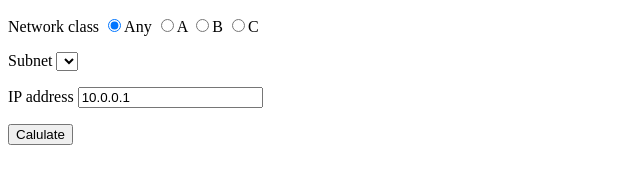
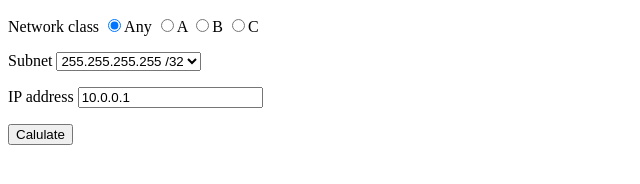
Before and after one commit to psychoAB/IP-Subnet-Calulator, a plain HTML site: page index.html in a window 1280 px wide. Shown: the whole page, without its empty margins (0-640 px from the left). Drawn offline with Linux system fonts and the light colour scheme.

Commit message:
index init with subnet options

```diff
--- a/index.html
+++ b/index.html
@@ -3,9 +3,10 @@
 
 <head>
     <title>IP Subnet calulator</title>
+    <script src="src/main.js"></script>
 </head>
 
-<body>
+<body onload=init()>
     <p>
         <form id="radioForm">
             Network class
--- /dev/null
+++ b/src/main.js
@@ -0,0 +1,86 @@
+var byteMask = 0xFFFFFFFF
+
+var aMask = 0xFF000000
+var bMask = 0x00FF0000
+var cMask = 0x0000FF00
+var dMask = 0x000000FF
+
+function numToIP(num) {
+    var ipAddr = {}
+
+    ipAddr[0] = (num & aMask) >>> 24
+    ipAddr[1] = (num & bMask) >>> 16
+    ipAddr[2] = (num & cMask) >>> 8
+    ipAddr[3] = num & dMask
+
+    return ipAddr
+}
+
+function ipToString(ipAddr) {
+    var s
+
+    s = parseInt(ipAddr[0]) + '.'
+    s = s + parseInt(ipAddr[1]) + '.'
+    s = s + parseInt(ipAddr[2]) + '.'
+    s = s + parseInt(ipAddr[3])
+
+    return s
+}
+
+function getNetworkClassRadio() {
+    var radioForm = document.getElementById('radioForm')
+    var checkedRadio = null
+
+    for(i = 0; i < radioForm.length; i++) {
+        if(radioForm.elements[i].checked) {
+            checkedRadio = radioForm.elements[i]
+            break
+        }
+    }
+
+    return checkedRadio
+}
+
+function getSubnetMasksList() {
+    var networkClass = getNetworkClassRadio()
+    var subnetMasks = []
+    var num = byteMask
+    var end = 0x0
+
+    if(networkClass.value == 'a') {
+        end = (byteMask << 25) & byteMask
+    }
+    else if(networkClass.value == 'b') {
+        end = (byteMask << 17) & byteMask
+    }
+
+    else if(networkClass.value == 'c') {
+        end = (byteMask << 9) & byteMask
+    }
+
+    while(num != end)
+    {
+        subnetMasks.push(num)
+        num = (num << 1) & byteMask
+    }
+
+    return subnetMasks
+}
+
+function init() {
+    var subnetSelect = document.getElementById('subnetSelect')
+
+    var subnetMasks = getSubnetMasksList()
+
+    for(i = 0; i < subnetMasks.length; i++)
+    {
+        var option = document.createElement('option')
+
+        var subnetMask = ipToString(numToIP(subnetMasks[i]))
+
+        option.value = subnetMask
+        option.innerHTML = subnetMask + ' /' + (32 - i)
+
+        subnetSelect.appendChild(option)
+    }
+}
```
